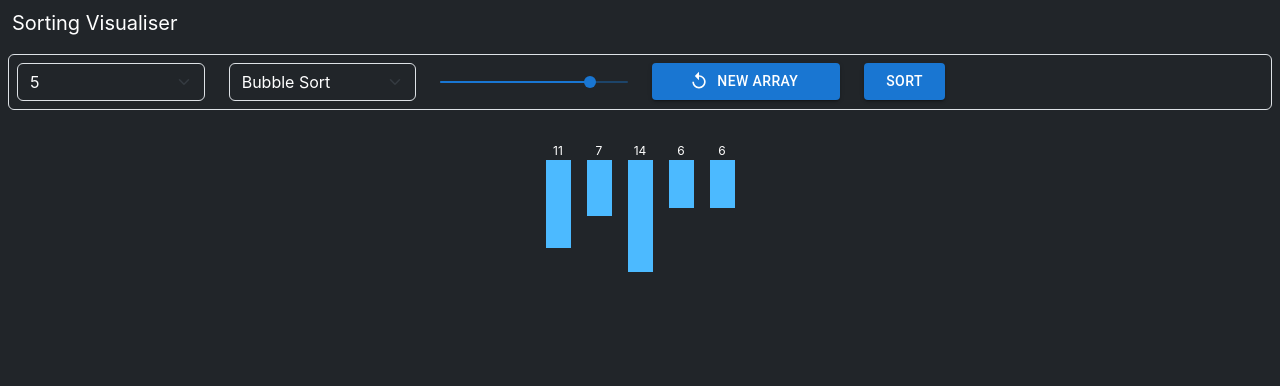
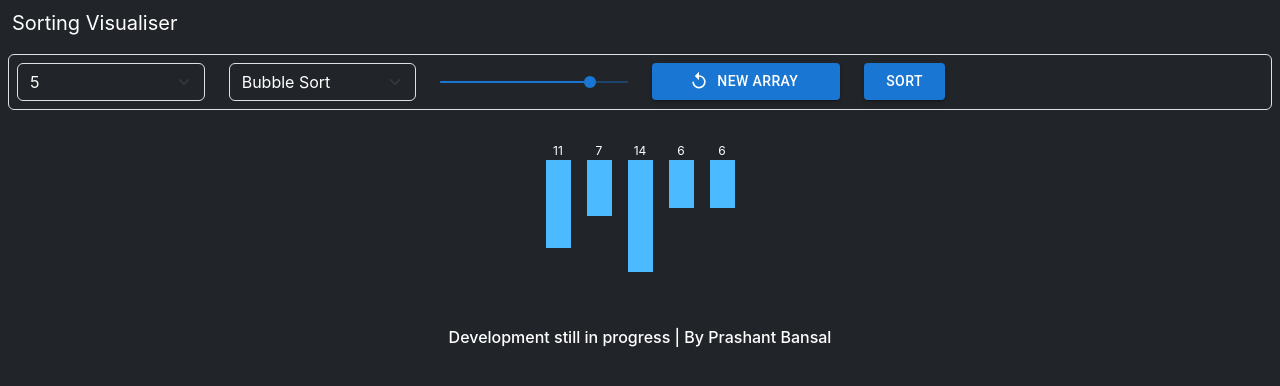
Before and after one commit to prashant0829/Sort-Visualiser, a React (Create React App) app: page / in a window 1280 px wide. Shown: the top 386 px of the page. Built offline with nearby package versions, Linux system fonts and the light colour scheme.

Commit message:
Minor Changes

```diff
--- a/src/App.js
+++ b/src/App.js
@@ -299,6 +299,9 @@ function App() {
             </div>
           ))}
       </div>
+      <div className="mt-5">
+        <h6>Development still in progress | By Prashant Bansal</h6>
+      </div>
     </div>
   );
 }
```
